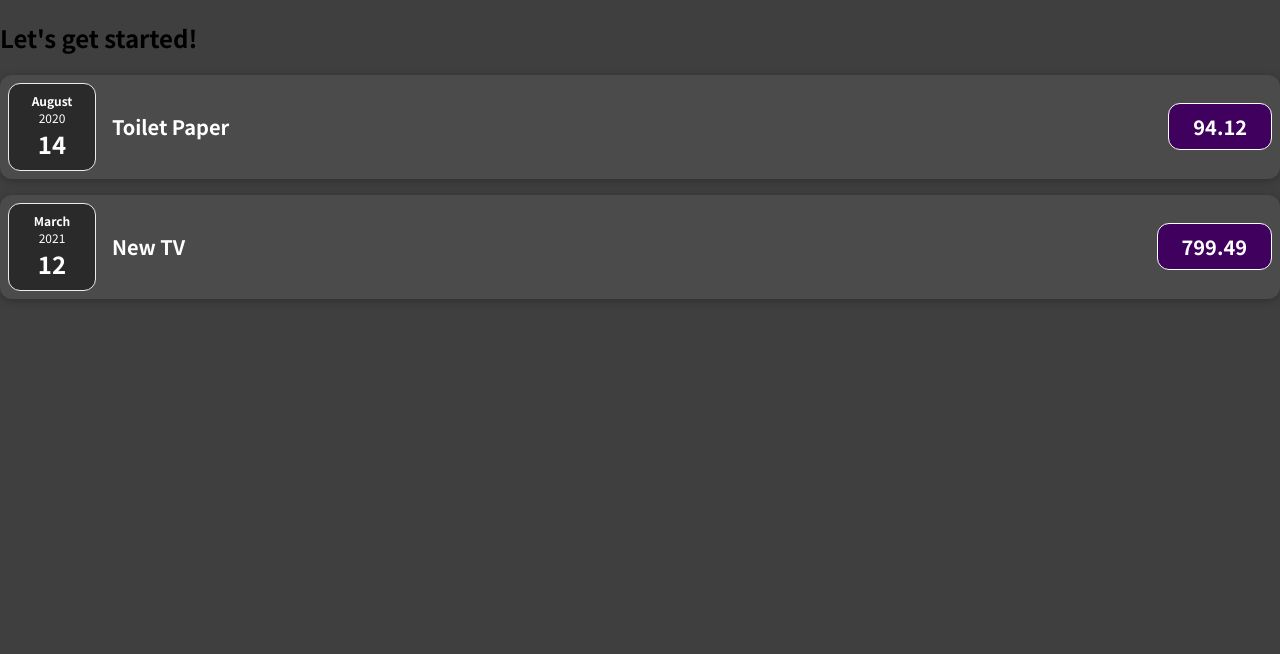
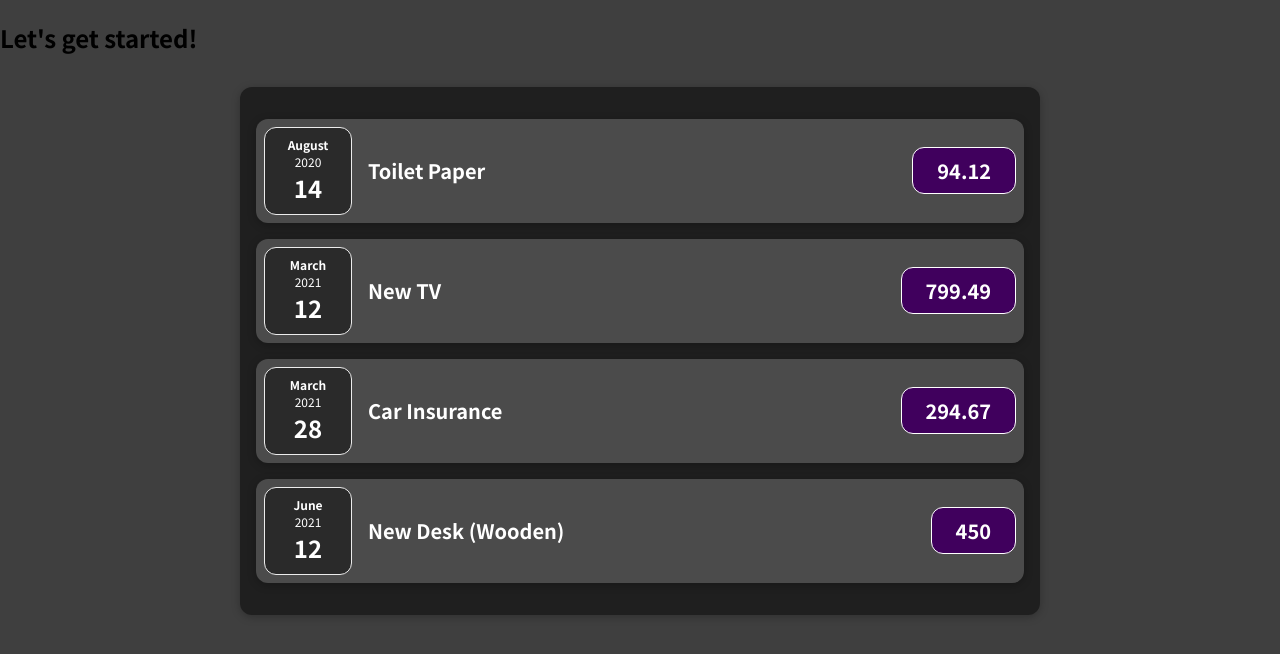
Before and after one commit to KUBER2/react, a JavaScript app in the folder first/my-firtst-app/: page / in a window 1280 px wide. Shown: the top 654 px of the page. Built offline with nearby package versions, Linux system fonts and the light colour scheme.

Commit message:
Refactor the component nesting

```diff
--- a/first/my-firtst-app/src/App.js
+++ b/first/my-firtst-app/src/App.js
@@ -1,4 +1,4 @@
-import ExpenceItem from "./components/ExpenceItem";
+import Expences from "./components/expences";
 
 function App() {
   const expenses = [
@@ -26,16 +26,7 @@ function App() {
   return (
     <div>
       <h2>Let's get started!</h2>
-      <ExpenceItem
-        title={expenses[0].title}
-        amount={expenses[0].amount}
-        date={expenses[0].date}
-      ></ExpenceItem>
-      <ExpenceItem
-        title={expenses[1].title}
-        amount={expenses[1].amount}
-        date={expenses[1].date}
-      ></ExpenceItem>
+      <Expences data={expenses}></Expences>
     </div>
   );
 }
--- /dev/null
+++ b/first/my-firtst-app/src/components/Card.css
@@ -0,0 +1,4 @@
+.card {
+  border-radius: 12px;
+  box-shadow: 0 2px 8px rgba(0, 0, 0, 0.25);
+}
--- /dev/null
+++ b/first/my-firtst-app/src/components/Card.js
@@ -0,0 +1,9 @@
+import "./Card.css";
+
+function Card(props) {
+  const clases = "card " + props.className;
+
+  return <div className={clases}>{props.children}</div>;
+}
+
+export default Card;
--- a/first/my-firtst-app/src/components/ExpenceItem.js
+++ b/first/my-firtst-app/src/components/ExpenceItem.js
@@ -1,15 +1,16 @@
 import "./ExpenseItem.css";
-import ExpenceCal from "./expenceCal";
+import ExpenceCal from "./ExpenceCal";
+import Card from "./Card";
 
 function ExpenceItem(props) {
   return (
-    <div className="expense-item">
+    <Card className="expense-item">
       <ExpenceCal date={props.date}></ExpenceCal>
       <div className="expense-item__description">
         <h2>{props.title}</h2>
         <div className="expense-item__price">{props.amount}</div>
       </div>
-    </div>
+    </Card>
   );
 }
 
--- a/first/my-firtst-app/src/components/ExpenseItem.css
+++ b/first/my-firtst-app/src/components/ExpenseItem.css
@@ -2,10 +2,8 @@
   display: flex;
   justify-content: space-between;
   align-items: center;
-  box-shadow: 0 2px 8px rgba(0, 0, 0, 0.25);
   padding: 0.5rem;
   margin: 1rem 0;
-  border-radius: 12px;
   background-color: #4b4b4b;
 }
 
--- a/first/my-firtst-app/src/components/expenceCal.js
+++ b/first/my-firtst-app/src/components/expenceCal.js
@@ -1,4 +1,4 @@
-import "./expenceCal.css";
+import "./ExpenceCal.css";
 
 function ExpenceCal(props) {
   const month = props.date.toLocaleDateString("en-US", { month: "long" });
--- /dev/null
+++ b/first/my-firtst-app/src/components/expences.css
@@ -0,0 +1,7 @@
+.expenses {
+  padding: 1rem;
+  background-color: rgb(31, 31, 31);
+  margin: 2rem auto;
+  width: 50rem;
+  max-width: 95%;
+}
--- /dev/null
+++ b/first/my-firtst-app/src/components/expences.js
@@ -0,0 +1,20 @@
+import "./expences.css";
+import ExpenceItem from "./ExpenceItem";
+import Card from "./Card";
+
+function Expences(props) {
+  const expencesList = props.data.map((exp) => {
+    return (
+      <ExpenceItem
+        key={exp.id}
+        title={exp.title}
+        amount={exp.amount}
+        date={exp.date}
+      ></ExpenceItem>
+    );
+  });
+
+  return <Card className="expenses">{expencesList}</Card>;
+}
+
+export default Expences;
```
